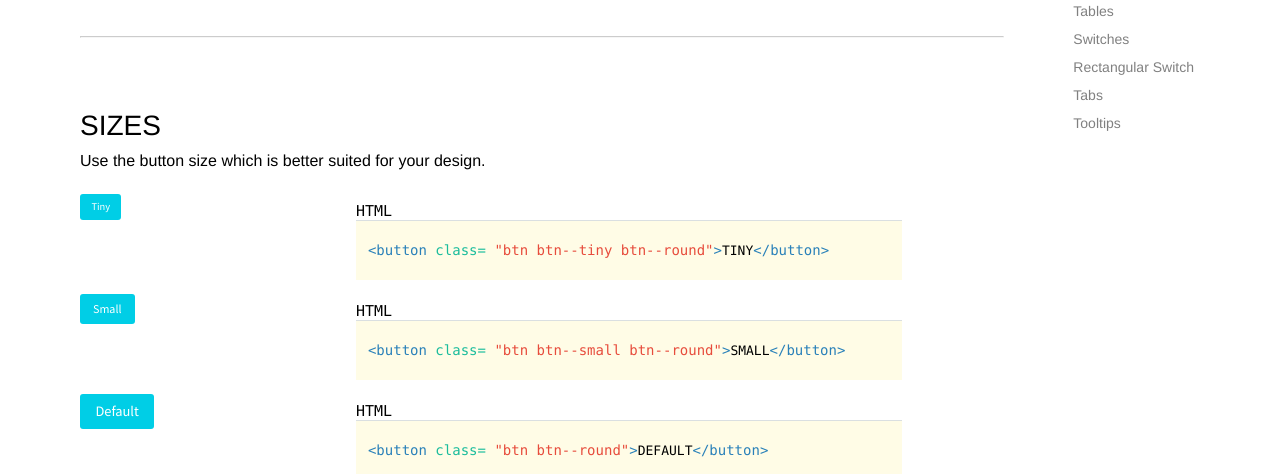
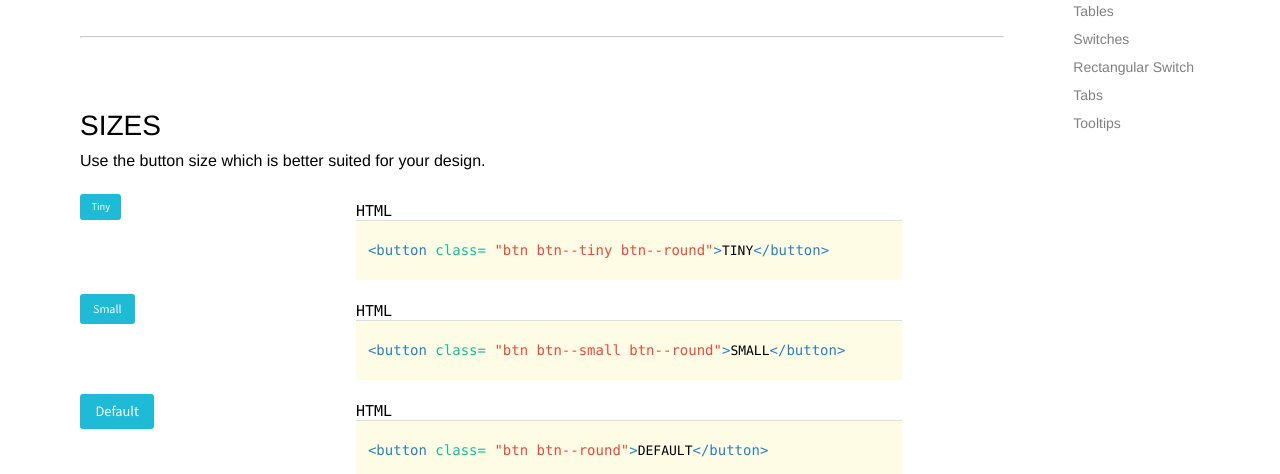
Before and after one commit to yogasaikrishna/hyphen, a website: page doc/index.html in a window 1280 px wide. Shown: the part 326-800 px from the top of the page. Drawn offline with nearby package versions, Linux system fonts and the light colour scheme.

Commit message:
Changed all colors

```diff
--- a/scss/global/_settings.scss
+++ b/scss/global/_settings.scss
@@ -5,11 +5,11 @@ $black: #000;
 
 // Primary colors
 $base-black: #34495e !default;
-$base-blue: #00cee6 !default;
-$base-white: #ecf0f1 !default;
-$base-green: #2ecc71 !default;
-$base-red: #e74c3c !default;
-$base-orange: #f39c12 !default;
+$base-blue: #1fbad6 !default;
+$base-white: #f7f8fd !default;
+$base-green: #629a41 !default;
+$base-red: #ca3b27 !default;
+$base-orange: #ecab20 !default;
 
 // Margin
 $base-margin: 1rem !default;
--- a/scss/ui/_buttons.scss
+++ b/scss/ui/_buttons.scss
@@ -39,12 +39,12 @@ $button-sizes: $base-sizes !default;
   $color: $button-color
 ) {
   @if $background-hover == auto {
-    $background-hover: scale-color($background, $lightness: 20%);
+    $background-hover: scale-color($background, $lightness: 10%);
   }
 
   @if lightness($background) >= 70% {
     $color: $button-alt-color;
-    $background-hover: scale-color($background, $lightness: -10%);
+    $background-hover: $white;
     border-color: $button-border-color;
   } @else {
     $color: $button-color;
```
Also changed, not shown: doc/css/hyphen.css.
